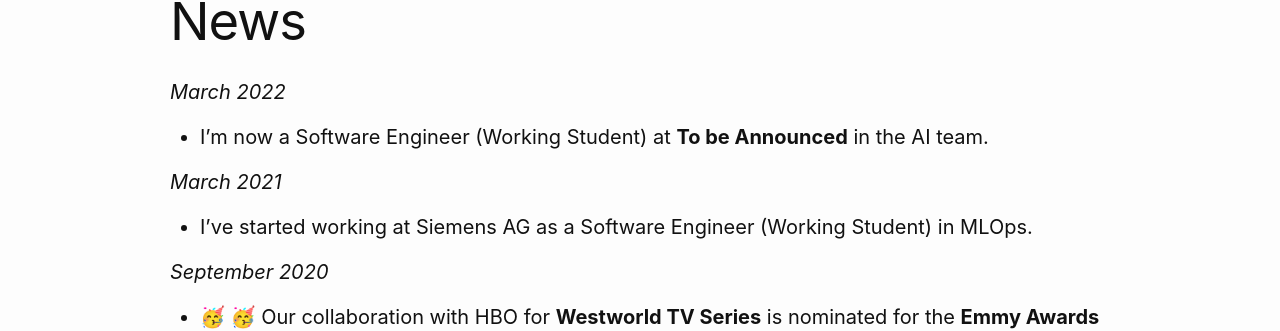
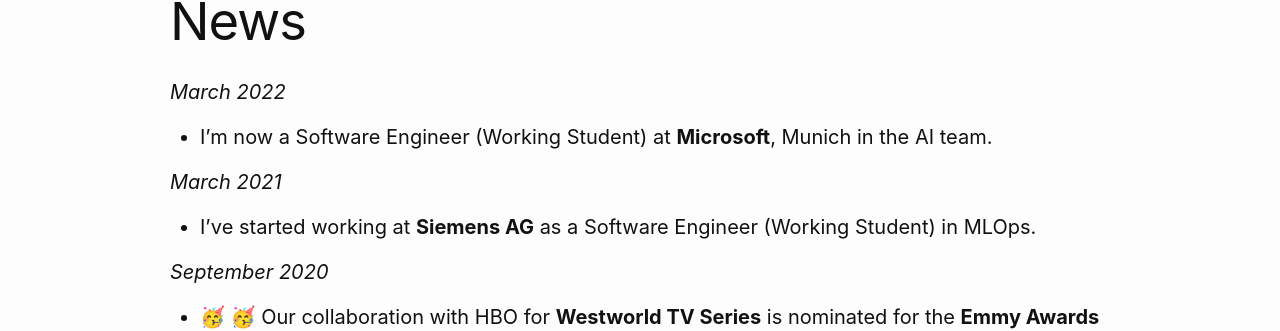
Before and after one commit to kirbiyik/personal-website, a Jekyll site: the page built from custom-pages/news.md, in a window 1280 px wide. Shown: the part 109-440 px from the top of the page. Built offline with Jekyll 4.4.1, drawn with Linux system fonts in a browser that asks for light colours; nearby versions of some CDN libraries.

Commit message:
Reveal job

```diff
--- a/custom-pages/news.md
+++ b/custom-pages/news.md
@@ -5,10 +5,10 @@
 ---
 
 *March 2022*
-- I'm now a Software Engineer (Working Student) at **To be Announced** in the AI team.
+- I'm now a Software Engineer (Working Student) at **Microsoft**, Munich in the AI team.
 
 *March 2021*
-- I've started working at Siemens AG as a Software Engineer (Working Student) in MLOps.
+- I've started working at **Siemens AG** as a Software Engineer (Working Student) in MLOps.
 
 
 *September 2020*
```
Also changed, not shown: custom-pages/about_me.md (+2 -6 lines).
